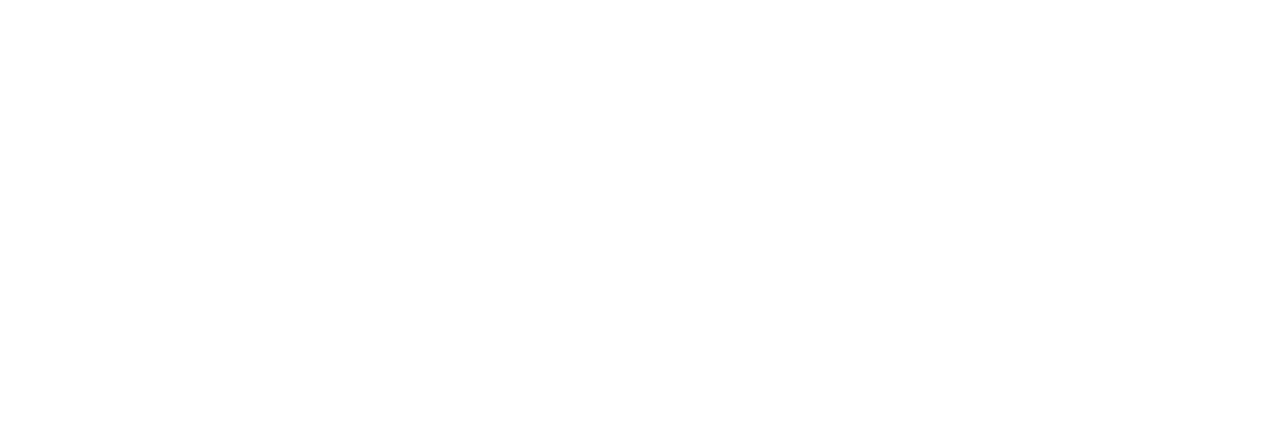
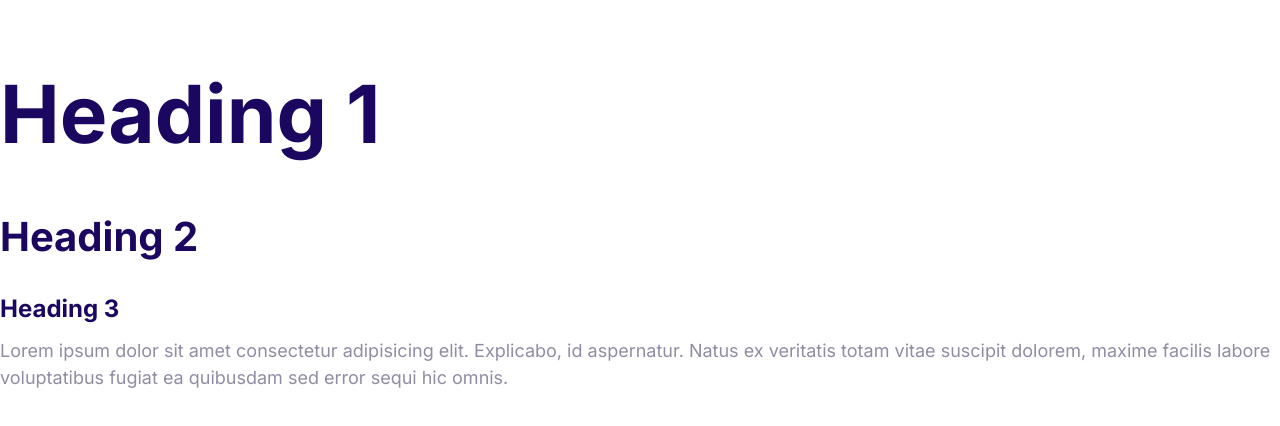
Before and after one commit to czespivova/firstproject, a plain HTML site: page index.html in a window 1280 px wide. Drawn offline with Linux system fonts and the light colour scheme.

Commit message:
Define the styles for the fonts.

```diff
--- a/css/styles.css
+++ b/css/styles.css
@@ -2,6 +2,58 @@
     --color-primary: #2584ff;
     --color-secondary: #00d9ff;
     --color-accent: #ff3400;
-    --color-heading: #1b0760;
+    --color-headings: #1b0760;
     --color-body: #918ca4;
 }
+
+html {
+    /* 62.5% of 16px = 10px */
+    font-size: 62.5%;
+}
+
+body {
+    font-family: Inter, Arial, Helvetica, sans-serif;
+    font-size: 2.4rem;
+    line-height: 1.5;
+    color: var(--color-body);
+}
+
+h1, h2, h3 {
+    color: var(--color-headings);
+    margin-bottom: 1rem;
+}
+
+h1 {
+    /* 1 x font size of the html element */
+    font-size: 7rem;
+}
+
+h2 {
+    font-size: 4rem;
+}
+
+h3 {
+    font-size: 3rem;
+
+}
+
+p {
+   margin-top: 0;
+}
+
+@media screen and (min-width: 1024px) {
+    body {
+        font-size: 1.8rem;
+    }
+
+    h1 {
+        font-size: 8rem;
+    }
+
+    h2 {
+        font-size: 4rem;
+    }
+
+    h3 {
+        font-size: 2.4rem;
+    }
--- a/index.html
+++ b/index.html
@@ -6,13 +6,20 @@
     <meta http-equiv="X-UA-Compatible" content="IE=edge">
     <meta name="viewport" content="width=device-width, initial-scale=1.0">
     <title>Document</title>
+    <link rel="preconnect" href="https://fonts.googleapis.com">
+    <link rel="preconnect" href="https://fonts.gstatic.com" crossorigin>
+    <link href="https://fonts.googleapis.com/css2?family=Inter:wght@400;700&display=swap" rel="stylesheet">
     <link rel="stylesheet" href="css/normalize.css">
     <link rel="stylesheet" href="css/styles.css">
 
 </head>
 
 <body>
-
+    <h1>Heading 1</h1>
+    <h2>Heading 2</h2>
+    <h3>Heading 3</h3>
+    <p>Lorem ipsum dolor sit amet consectetur adipisicing elit. Explicabo, id aspernatur. Natus ex veritatis totam vitae
+        suscipit dolorem, maxime facilis labore voluptatibus fugiat ea quibusdam sed error sequi hic omnis.</p>
 </body>
 
 </html>
```
